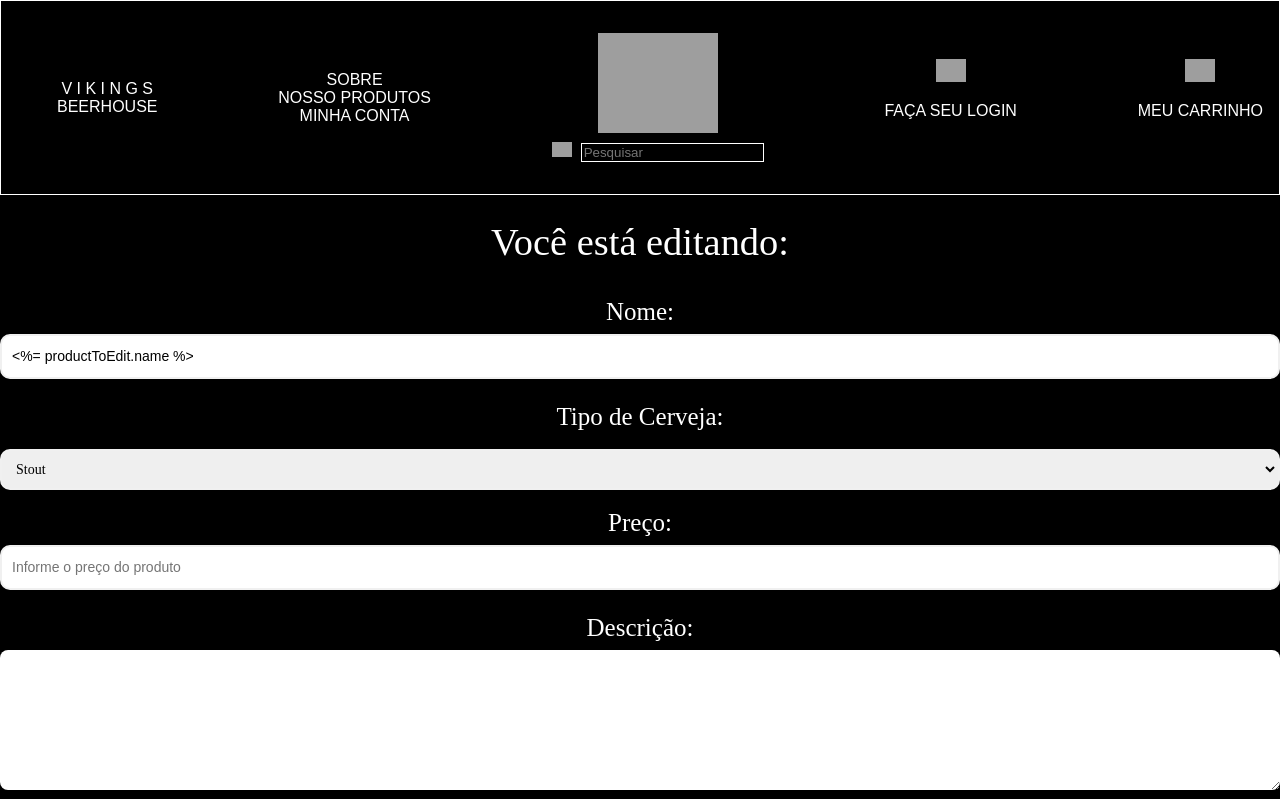
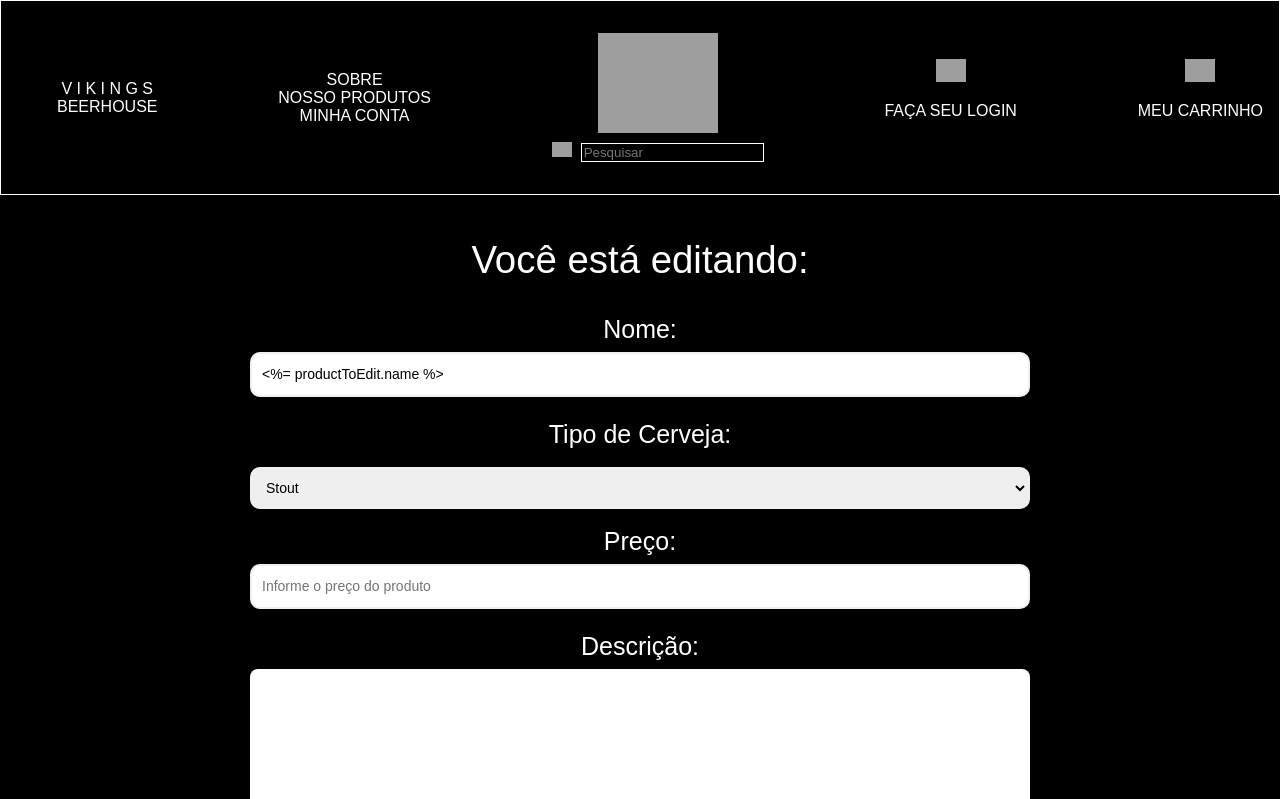
Before and after one commit to marceliinhoo/reactapi-dh, a React (Create React App) app in the folder vb-frontend/: page /product-update in a window 1280 px wide. Shown: the top 799 px of the page. Built offline with nearby package versions, Linux system fonts and the light colour scheme.

Commit message:
Ajuste CSS Update Product

```diff
--- a/vb-frontend/src/pages/Update/index.jsx
+++ b/vb-frontend/src/pages/Update/index.jsx
@@ -8,7 +8,7 @@ const Update = () => {
         <>
             <Header/>
 
-			<div class="container products-wrapper">
+			<div class="container products-update">
         <div class="row">
           <div class="col-12">
             <h2 class="products-title">Você está editando: <i>{/* productToEdit.name */}</i></h2>
--- a/vb-frontend/src/pages/Update/product-update-form.css
+++ b/vb-frontend/src/pages/Update/product-update-form.css
@@ -1,5 +1,13 @@
+.products-update {
+    margin-top: 50px;
+    margin-bottom: 50px;
+    margin-left: 250px;
+    margin-right: 250px;
+    background-color: black;
+  }
+
 .products-title{
-    font-family: 'Abel';
+    font-family: 'Arial';
     font-style: normal;
     font-weight: 400;
     font-size: 40px;
@@ -20,7 +28,7 @@
     color: #fff;
     font-size: 14px;
     width: 100%;
-    font-family: 'Abel';
+    font-family: 'Arial';
     font-style: normal;
     font-weight: 400;
     font-size: 25px;
@@ -38,7 +46,7 @@
 
 .error-product li{
     color: #fc0000;
-    font-family: 'Abel';
+    font-family: 'Arial';
     font-style: normal;
     font-weight: 400;
     font-size: 15px;
@@ -46,3 +54,12 @@
 textarea {
     resize: auto;
 }
+.product-detail select{
+    border: 2px solid #f0f0f0;
+    display: block;
+    border-radius: 10px;
+    font-size: 14px;
+    width: 100%;
+    padding: 10px;
+    color: black;
+}
```
